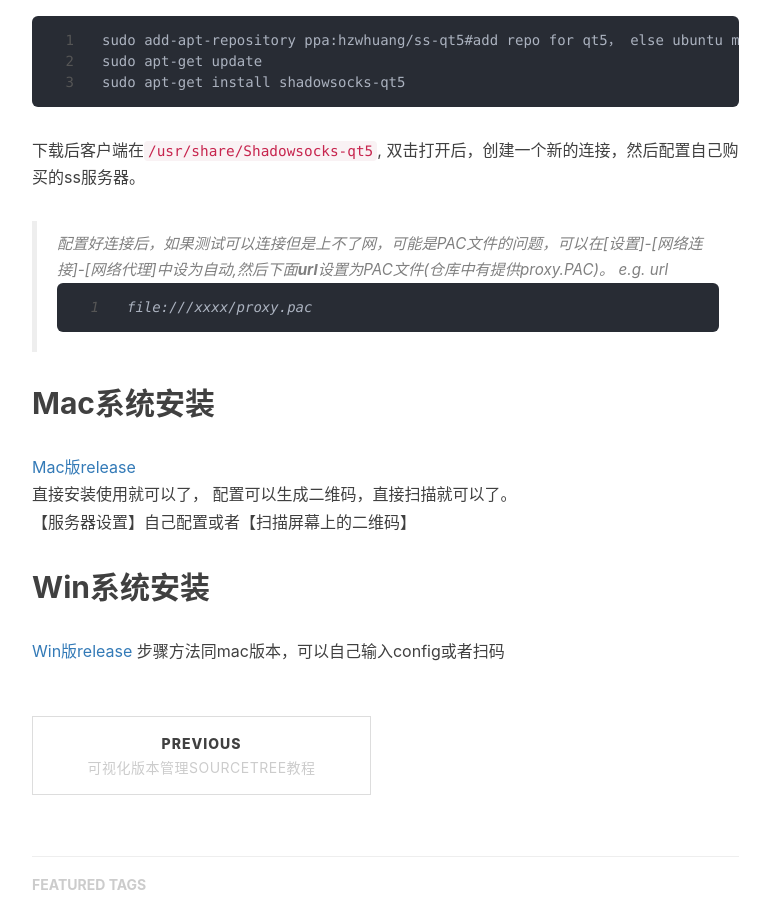
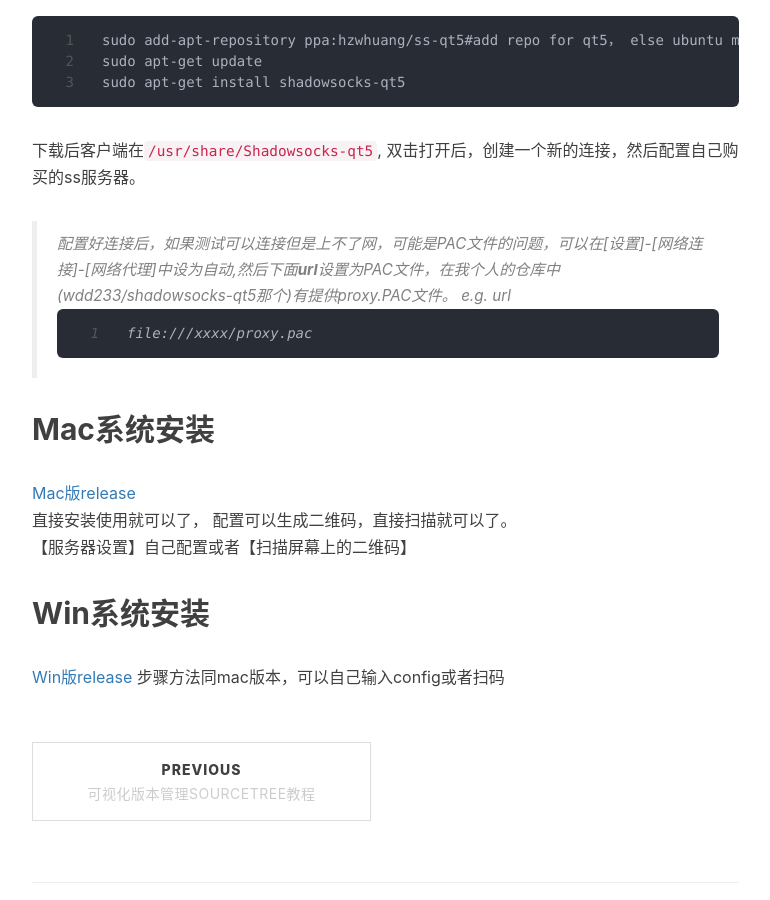
Before and after one commit to wdd233/wdd233.github.io, a Jekyll site: the page built from _posts/2019-01-09-科学上网指南.md, in a window 1280 px wide and 900 px high, scrolled down 718 px. Shown: the whole window, without its empty margins (233-1003 px from the left). Built offline with Jekyll 4.4.1, drawn with Linux system fonts in a browser that asks for light colours; nearby versions of some CDN libraries; comment, search, counter and statistics services are not loaded.

Commit message:
a little

````diff
--- a/_posts/2019-01-09-科学上网指南.md
+++ b/_posts/2019-01-09-科学上网指南.md
@@ -20,7 +20,7 @@
 sudo apt-get install shadowsocks-qt5
 ```
 下载后客户端在`/usr/share/Shadowsocks-qt5`, 双击打开后，创建一个新的连接，然后配置自己购买的ss服务器。
->配置好连接后，如果测试可以连接但是上不了网，可能是PAC文件的问题，可以在[设置]-[网络连接]-[网络代理]中设为自动,然后下面**url**设置为PAC文件(仓库中有提供proxy.PAC)。
+>配置好连接后，如果测试可以连接但是上不了网，可能是PAC文件的问题，可以在[设置]-[网络连接]-[网络代理]中设为自动,然后下面**url**设置为PAC文件，在我个人的仓库中(wdd233/shadowsocks-qt5那个)有提供proxy.PAC文件。
 e.g. url
 ```
 file:///xxxx/proxy.pac
````
